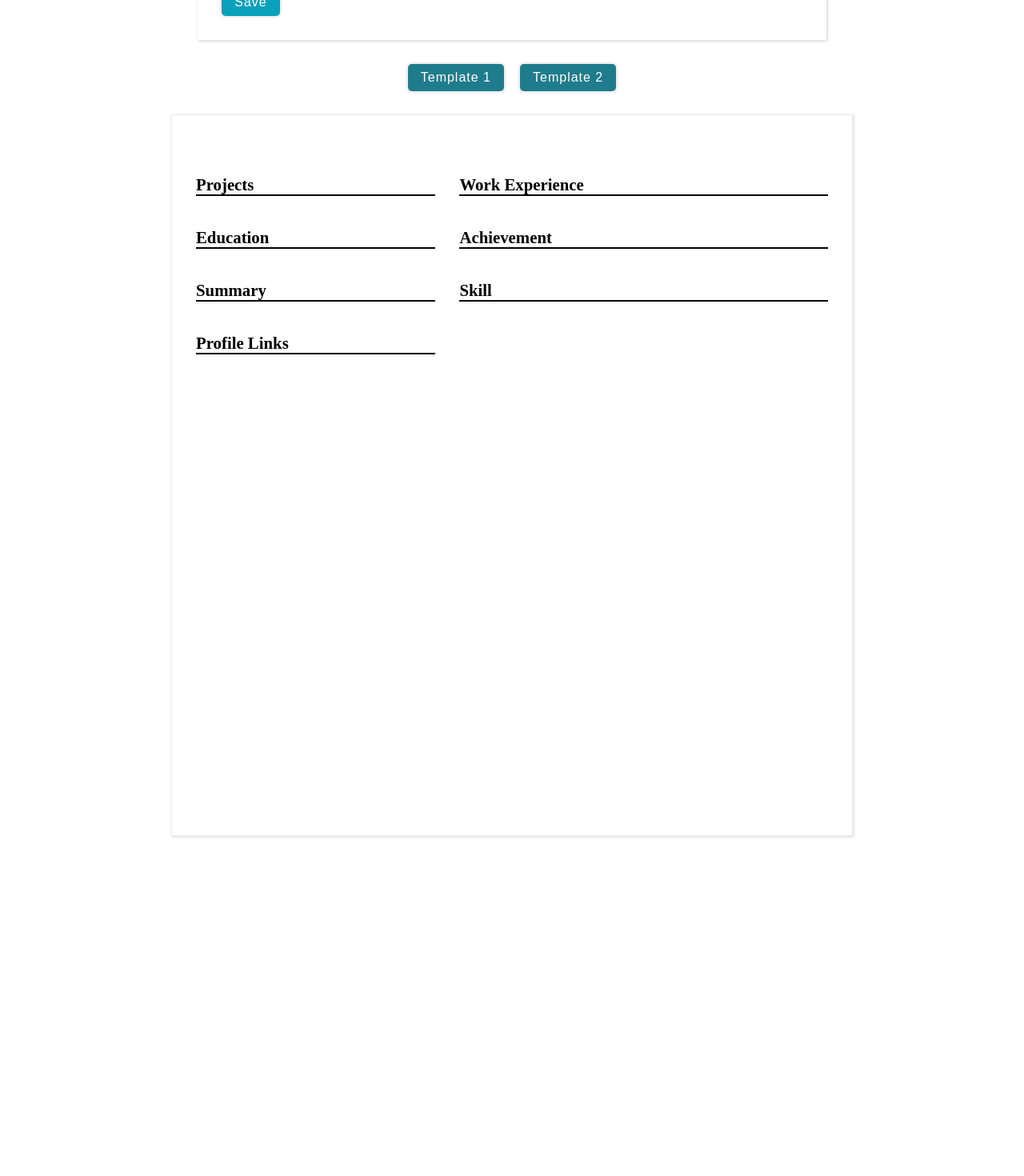
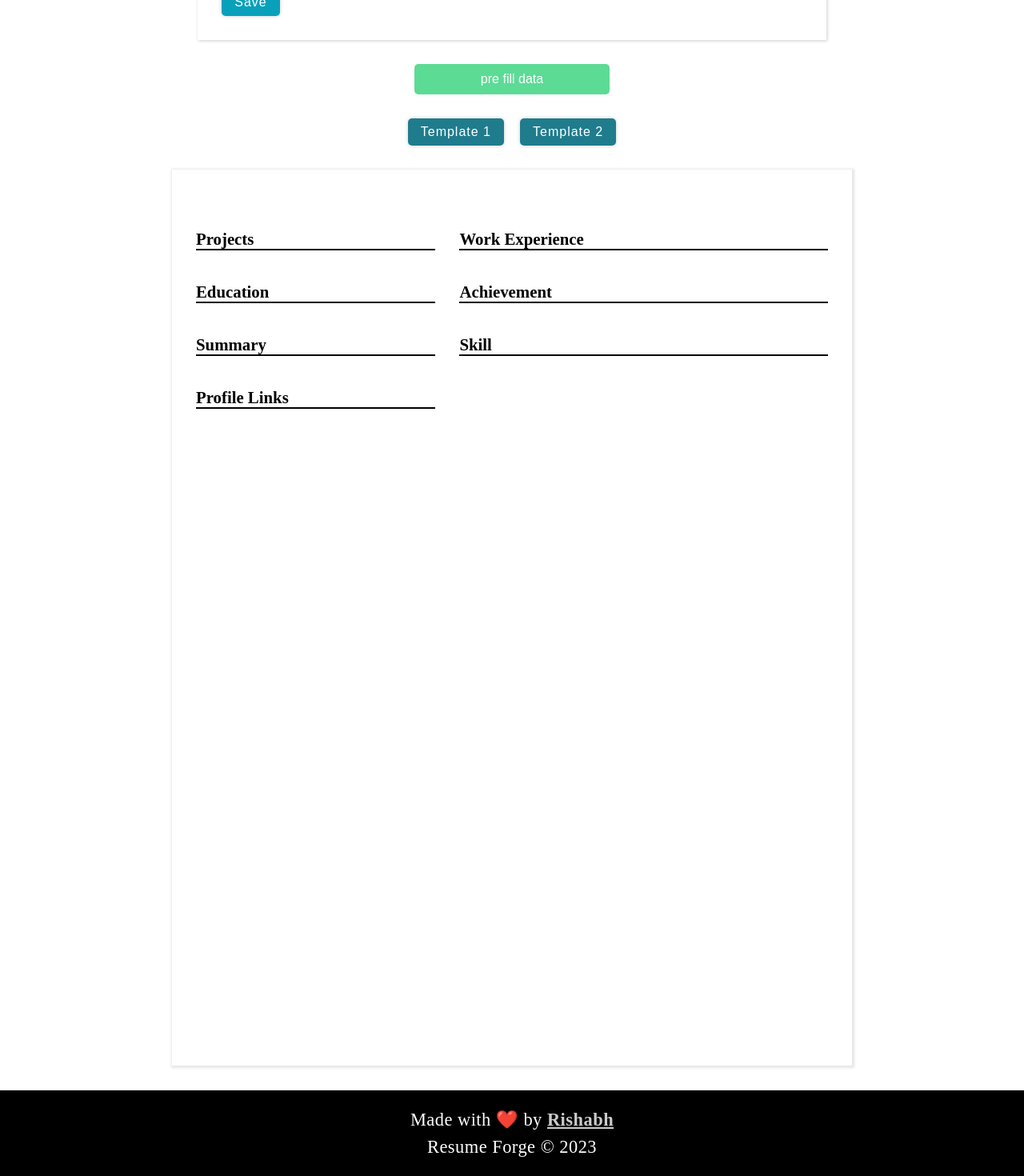
Before and after one commit to Rishabh3007/ResumeForge, a React (Create React App) app: page / in a window 1280 px wide. Shown: the part 1226-2696 px from the top of the page at 80% size. Before the commit the page ends 2300 px from the top, so only its background shows below. Built offline with nearby package versions, Linux system fonts and the light colour scheme.

Commit message:
updated resume css and footer

```diff
--- a/src/App.js
+++ b/src/App.js
@@ -1,12 +1,14 @@
 import React from 'react';
 import Header from './components/Header/Header';
 import Body from './components/Body/Body';
+import Footer from './components/Footer/Footer';
 
 function App() {
   return (
     <div>
       <Header />
       <Body />
+      <Footer />
     </div>
   );
 }
--- a/src/components/Body/Body.jsx
+++ b/src/components/Body/Body.jsx
@@ -77,6 +77,123 @@ function Body() {
     }
   });
 
+  const preFilledInformation = {
+    "Basic Info": {
+        "id": "Basic Info",
+        "sectionTitle": "Basic Info",
+        "detail": {
+            "name": "Rishabh Jain",
+            "title": "Software Developer",
+            "linkedin": "https://www.linkedin.com/in/rishabh-jain-a9876820b/",
+            "github": "githublink.com",
+            "phone": "+917066388725",
+            "email": " jainrishabh3007@gmail.com "
+        }
+    },
+    "Work Experience": {
+        "id": "Work Experience",
+        "sectionTitle": "Work Experience",
+        "details": [
+            {
+                "certificationLink": "meracertificate.linkcom",
+                "title": "Software Developer (SDE 1)",
+                "startDate": "2023-10-03",
+                "endDate": "2023-10-21",
+                "companyName": "Meri Company",
+                "location": "Mumbai",
+                "points": [
+                    "Collaborated with cross-functional teams to develop and implement software solutions, contributing to the successful delivery of X projects. Demonstrated proficiency in debugging and troubleshooting complex code, fostering a culture of shared knowledge and problem-solving.",
+                    "Played a key role in an Agile development environment, participating in sprint planning, daily stand-ups, and sprint demos. Implemented and maintained continuous integration pipelines, ensuring code quality and enabling rapid deployment cycles.",
+                    " Contributed to the design and development of scalable systems, optimizing critical components for improved performance. Demonstrated proficiency in writing clean, efficient code, resulting in a XX% reduction in response times and enhancing overall user experience."
+                ]
+            }
+        ]
+    },
+    "Projects": {
+        "id": "Projects",
+        "sectionTitle": "Projects",
+        "details": [
+            {
+                "link": "deployedlink.com",
+                "title": "NoteSync",
+                "github": "githublink.com",
+                "points": [
+                    "Implemented a MongoDB Cloud database solution to ensure data security and optimize retrieval speed for seamless user experience..",
+                    "Utilized Material-UI React components to create a responsive and elegant user interface, while also integrating essential functionalities such as adding and deleting notes.",
+                    "Designed and developed a dynamic web application that facilitates efficient note-taking while ensuring respon\u0002siveness across various devices."
+                ]
+            },
+            {
+                "link": "deployedLink.com",
+                "title": "CraftMyResume",
+                "github": "githublink.com",
+                "points": [
+                    "Developed a user-centric web application that empowers individuals to create professional resumes with ease through an intuitive form-filling experience",
+                    "Facilitating real-time resume preview and immediate download for users, ensuring prompt access to their pro\u0002fessionally crafted documents",
+                    "Used a tech stack comprising React.js, JavaScript ES6+, and CSS3 to enhance the application’s functionality"
+                ]
+            }
+        ]
+    },
+    "Education": {
+        "id": "Education",
+        "sectionTitle": "Education",
+        "details": [
+            {
+                "title": "B. Tech in Electronics and Communication Engineering",
+                "college": "Indian Institute of Information Technology, Surat",
+                "startDate": "2023-10-11",
+                "endDate": "2023-10-23",
+                "grade": " CGPA: 8.49/10 (till 6 th semester)"
+            }
+        ]
+    },
+    "Achievement": {
+        "id": "Achievement",
+        "sectionTitle": "Achievement",
+        "points": [
+            "Tech Coordinator at Spring Fiesta 2023 (Cultural Event of IIIT Surat)",
+            "Solved 500+ questions across all coding platforms.",
+            "I successfully coordinated and managed a tech quiz event, engaging a diverse group of over 100 participants"
+        ]
+    },
+    "Summary": {
+        "id": "Summary",
+        "sectionTitle": "",
+        "detail": ""
+    },
+    "Skill": {
+        "id": "Skill",
+        "sectionTitle": "Skill",
+        "detail": {
+            "skillSub1": "Programming Languages",
+            "skillSub2": "Computer Science ",
+            "skillSub3": "Web Development",
+            "skills1": "C, C++",
+            "skills2": "Data Structure and Algorithms, DBMS, Object Oriented Programming",
+            "skills3": "HTML, CSS ,JavaScript , ReactJs , Bootstrap , MySQL, Express ,NodeJs, MongoDB"
+        }
+    },
+    "Profile Links": {
+        "id": "Profile Links",
+        "sectionTitle": "Profile Links",
+        "detail": {
+            "name1": " Leetcode",
+            "name2": " GeeksForGeeks",
+            "name3": " Coding Ninjas",
+            "name4": "",
+            "name5": "",
+            "link1": "https://leetcode.com/Rishabh3007/",
+            "link2": "https://auth.geeksforgeeks.org/user/jainrishabh3007/",
+            "link3": "https://www.codingninjas.com/studio/profile/Rishabh3007",
+            "link4": "",
+            "link5": ""
+        }
+    }
+};
+
+// console.log(preFilledInformation['Basic Info']);
+
   useEffect(()=>{
     console.log(resumeInformation)
   },[resumeInformation])
@@ -112,6 +229,26 @@ function Body() {
               setInformation = {setResumeInformation}
             />
 
+            <button
+              onClick={() => setResumeInformation(preFilledInformation)}
+              style={
+                {
+                  width: "20%",
+                  margin: "0 auto",
+                  backgroundColor: "#5CDB95",
+                  color: "white",
+                  padding: "10px",
+                  borderRadius: "5px",
+                  cursor: "pointer",
+                  border: "none",
+                  outline: "none",
+                  fontSize: "1rem"
+                }
+              }
+            >
+            pre fill data
+            </button>
+
 
             <div className={styles.templates}>
               <button  onClick={() => handleTemplateClick('Template1')}>Template 1</button>
--- /dev/null
+++ b/src/components/Footer/Footer.jsx
@@ -0,0 +1,18 @@
+import React from 'react'
+import styles from './Footer.module.css'
+
+const Footer = () => {
+  return (
+    <div className={styles.footer}>
+        <p>
+            Made with ❤️ by <a href='https://github.com/Rishabh3007'>Rishabh</a>
+        </p>
+        <p className={styles.line2}>
+            Resume Forge © 2023
+        </p>
+
+    </div>
+  )
+}
+
+export default Footer
--- /dev/null
+++ b/src/components/Footer/Footer.module.css
@@ -0,0 +1,27 @@
+.footer{
+    background-color: black;
+    color: #fff;
+    padding: 20px;
+    text-align: center;
+    font-size: 1.4rem;
+    font-weight: 300;
+    line-height: 1.5;
+    letter-spacing: 0.5px;
+    border-top: 1px solid #e5e5e5;
+    /* position: sticky;  */
+    /* bottom: 0; */
+    margin-top: auto;
+    /* width: 100vw; */
+}
+
+.footer a{
+    color: #cccaca;
+    font-weight: bold;
+}
+.footer a:hover{
+    color: #fff;
+    text-decoration: underline;
+}
+.line2{
+    color: #ffffff;
+}
--- a/src/components/Resume/Resume.jsx
+++ b/src/components/Resume/Resume.jsx
@@ -267,10 +267,10 @@ const Resume = forwardRef((props, ref) => {
         }`}
       >
         <div className={styles.sectionTitle}>{info.skill?.sectionTitle}</div>
-        <div className={styles.content}>
+        <div className={` ${styles.skillBox}`}>
           {info.skill?.detail?.skillSub1 ? (
             <li>
-              <span className={styles.subtitle}>
+              <span className={styles.skillSub}>
                 {info.skill?.detail?.skillSub1}:
               </span>
               <span> </span>
@@ -279,11 +279,11 @@ const Resume = forwardRef((props, ref) => {
               </span>
             </li>
           ) : (
-            <span></span>
+            ""
           )}
           {info.skill?.detail?.skillSub2 ? (
             <li>
-              <span className={styles.subtitle}>
+              <span className={styles.skillSub}>
                 {info.skill?.detail?.skillSub2}:
               </span>
               <span> </span>
@@ -292,11 +292,11 @@ const Resume = forwardRef((props, ref) => {
               </span>
             </li>
           ) : (
-            <span></span>
+            ""
           )}
           {info.skill?.detail?.skillSub3 ? (
             <li>
-              <span className={styles.subtitle}>
+              <span className={styles.skillSub}>
                 {info.skill?.detail?.skillSub3}:
               </span>
               <span> </span>
@@ -305,7 +305,7 @@ const Resume = forwardRef((props, ref) => {
               </span>
             </li>
           ) : (
-            <span></span>
+            ""
           )}
         </div>
       </div>
@@ -443,8 +443,10 @@ const Resume = forwardRef((props, ref) => {
     <div ref={ref}>
       <div ref={containerRef} className={styles.container}>
         <div className={styles.header}>
-          <p className={styles.heading}>{info.basicInfo?.detail?.name}</p>
-          <p className={styles.subheading}>{info.basicInfo?.detail.title}</p>
+          <div className={styles.headerBox}>
+            <p className={styles.heading}>{info.basicInfo?.detail?.name}</p>
+            <p className={styles.subheading}>{info.basicInfo?.detail.title}</p>
+          </div>
 
           <div className={styles.links}>
             {info.basicInfo?.detail?.email ? (
@@ -475,13 +477,6 @@ const Resume = forwardRef((props, ref) => {
             ) : (
               <span />
             )}
-            {info.basicInfo?.detail?.github ? (
-              <a className={styles.link} href={info.basicInfo?.detail?.github}>
-                <GitHub /> GitHub
-              </a>
-            ) : (
-              <span />
-            )}
           </div>
         </div>
 
--- a/src/components/Resume/Template1.module.css
+++ b/src/components/Resume/Template1.module.css
@@ -1,8 +1,9 @@
 .container{
-    min-width: 500px;
+    /* min-width: 500px; */
     flex: 1.2;
     height: fit-content;
-    min-height: 900px;
+    min-height: 1120px;
+    max-height: 1120px;
     min-width: 700px;
     max-width: 850px;
     margin: 0 auto;
@@ -12,6 +13,7 @@
     flex-direction: column;
     gap: 30px;
     padding: 30px;
+    overflow: hidden;
 }
 
 .header{
@@ -116,6 +118,10 @@
     justify-content: space-between;
   }
 
+.box .title{
+    font-size: 1rem
+}
+
 .projectBox{
     display: flex;
     flex-direction: column;
@@ -134,23 +140,23 @@
   }
 
 .content .subtitle{
-    font-size: 1.1rem;
-    font-weight: bold;
+    font-size: 1.2rem;
+    font-weight: 550;
     color: rgb(49, 49, 49);
-    padding: 3.5px 0;
+    padding: 0 0 1px 0;
 }
 
 .content .link{
     display: flex;
     gap: 5px;
-    font-size: 1.75;
+    font-size: 0.8rem;
     cursor: pointer;
     color: var(--color);
 }
 
 .content .link svg{
-    height: 14px;
-    width: 14px;
+    height: 13.5px;
+    width: 13.5px;
     color: var(--color);
 }
 
@@ -187,12 +193,22 @@
     display: none;
 }
 
+.skillBox li{
+    padding: 2.5px 0;
+  }
 
-/* .profileContainer{
-    display: flex;
-    flex-direction: row;
-    gap: 20px;
-} */
+  .skillSub{
+    font-weight: 550;
+  }
+
+  .skills{
+    font-size: 0.92rem;
+  }
+
+
+.profileContainer li{
+    padding: 3px 0;
+}
 
 .profileLink{
     font-weight: 500;
--- a/src/components/Resume/Template2.module.css
+++ b/src/components/Resume/Template2.module.css
@@ -1,8 +1,9 @@
 .container{
-  min-width: 500px;
+  /* min-width: 500px; */
   flex: 1.2;
   height: fit-content;
-  min-height: 900px;
+  min-height: 1120px;
+  max-height: 1120px;
   min-width: 700px;
   max-width: 850px;
   margin: 0 auto;
@@ -12,11 +13,13 @@
   flex-direction: column;
   gap: 12px;
   padding: 30px;
+  overflow: hidden;
 }
 
 .header{
   display: flex;
-  flex-direction: column;
+  flex-direction: row;
+  justify-content: space-between;
 }
 
 .header .heading{
@@ -33,15 +36,12 @@
 
 .header .links{
   display: flex;
-  gap: 30px;
-  margin-top: 10px;
-  flex-wrap: wrap;
+  flex-direction: column;
   row-gap: 10px;
-
 }
 
 .header .link{
-  font-size: 1rem;
+  font-size: 0.875rem;
   display: flex;
   align-items: center;
   gap: 5px;
@@ -51,8 +51,8 @@
 }
 
 .header .link svg{
-  height: 18px;
-  width: 18px;
+  height: 15px;
+  width: 15px;
   color: var(--color);
 }
 
@@ -113,13 +113,17 @@
   font-size: 1.1rem;
   font-weight: bold;
   color: rgb(49, 49, 49);
-  padding: 3.5px 0;
+  padding: 0 0 1px 0;
 }
 
 .box{
   display: flex;
   flex-direction: row;
   justify-content: space-between;
+}
+
+.box .title{
+  font-size: 1rem
 }
 
 .projectBox{
@@ -143,14 +147,14 @@
 .content .link{
   display: flex;
   gap: 5px;
-  font-size: 1.75;
+  font-size: 0.8rem;
   cursor: pointer;
   color: var(--color);
 }
 
 .content .link svg{
-  height: 14px;
-  width: 14px;
+  height: 13.5px;
+  width: 13.5px;
   color: var(--color);
 }
 
@@ -186,11 +190,24 @@
   display: none;
 }
 
+
 .profileContainer{
   display: flex;
   flex-direction: row;
   gap: 30px;
   padding: 5px 0;
+}
+
+.skillBox li{
+  padding: 2.5px 0;
+}
+
+.skillSub{
+  font-weight: 550;
+}
+
+.skills{
+  font-size: 0.92rem;
 }
 
 .profileLink{
```
Also changed, not shown: src/components/Editor/Editor.jsx (+0 -22 lines).
